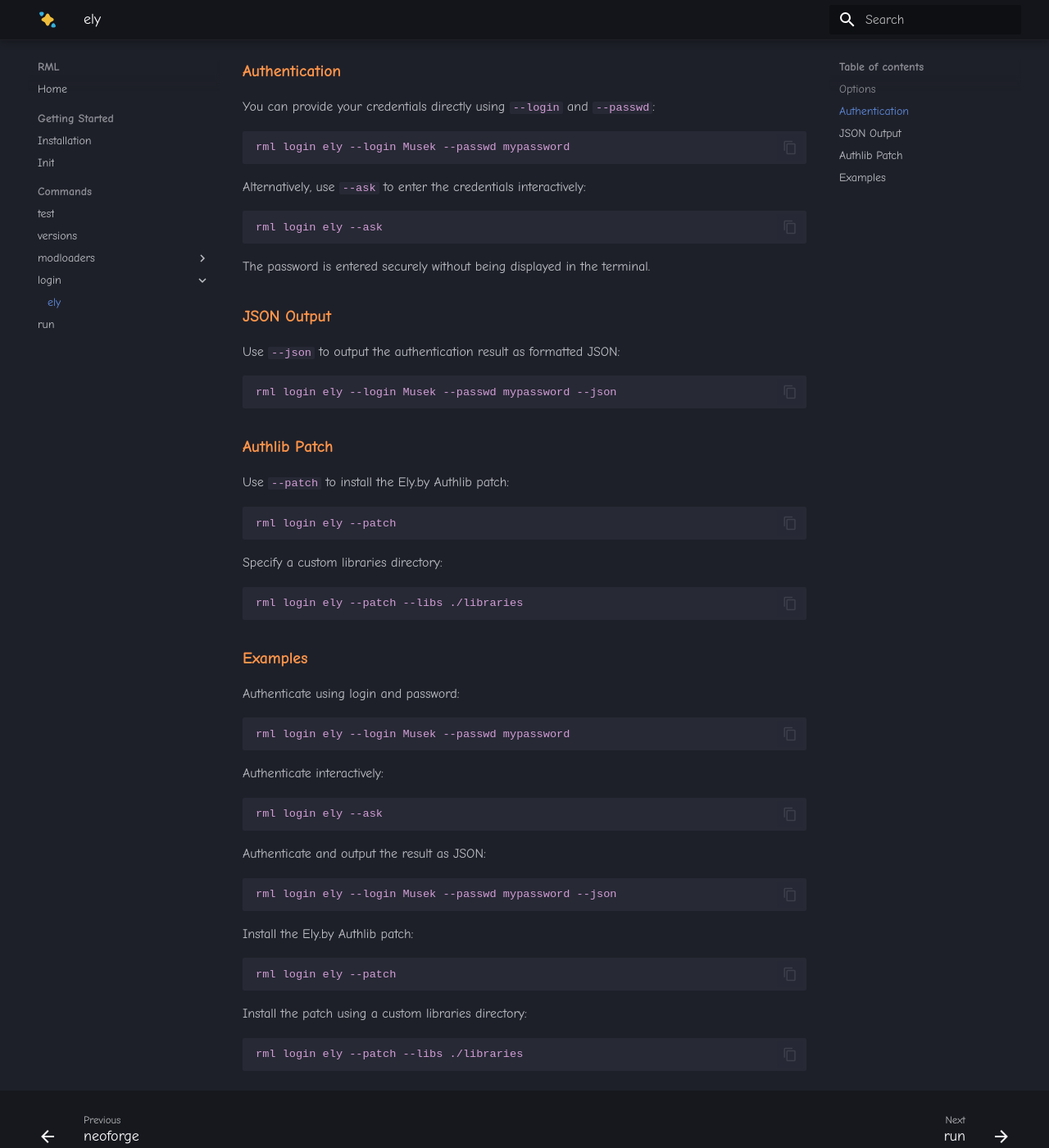
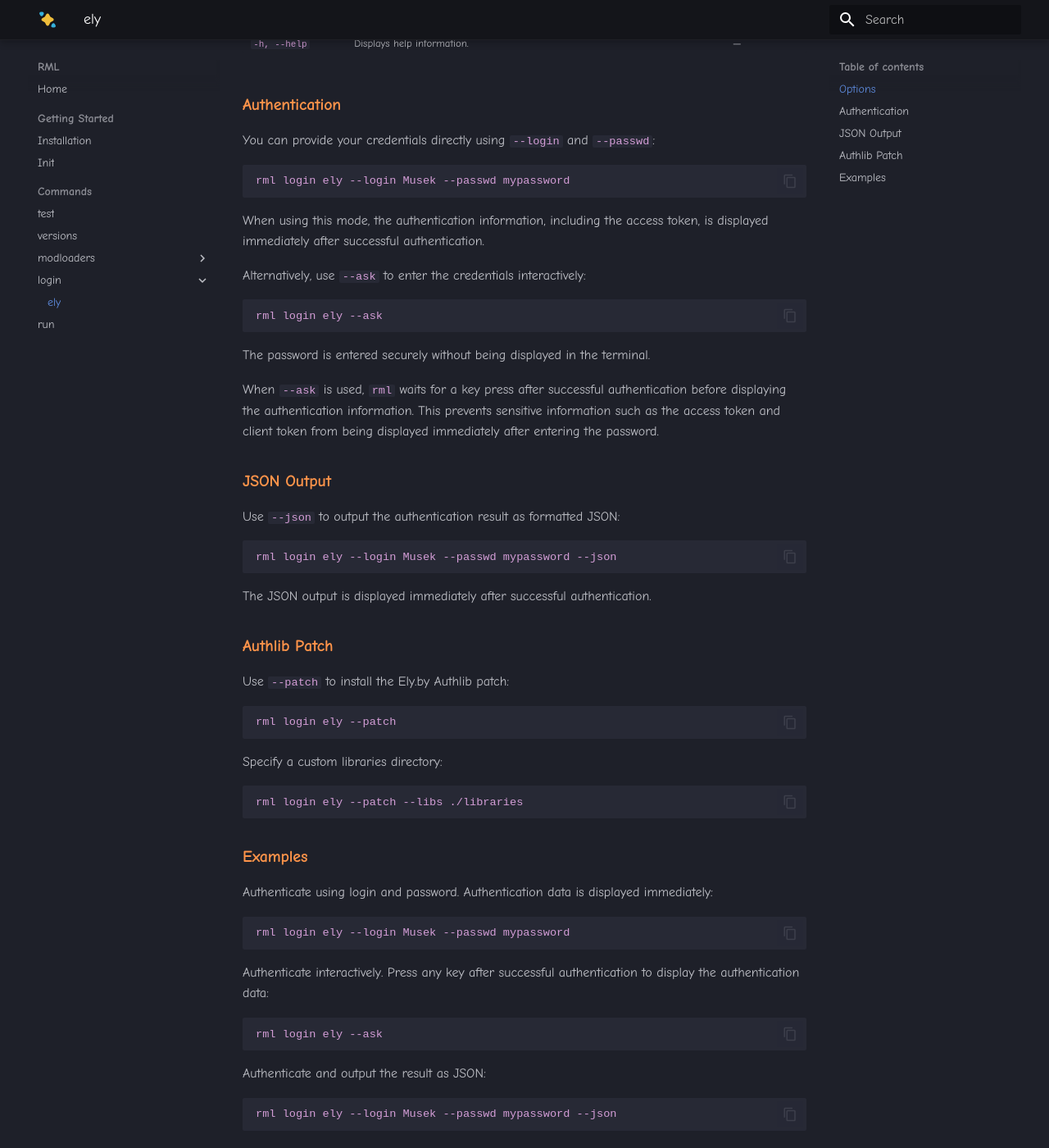
Before and after one commit to musdev13/rml, an MkDocs documentation site: the page built from docs/pages/commands/login/ely.md, in a window 1280 px wide and 1400 px high, scrolled down 625 px. Shown: the whole window at 82% size. Built offline with MkDocs 1.6.1 and Material for MkDocs 9.7.7, drawn with Linux system fonts in a browser that asks for light colours; some of the changed text lies outside the part shown.

Commit message:
--ask fix

````diff
--- a/Cargo.toml
+++ b/Cargo.toml
@@ -1,6 +1,6 @@
 [package]
 name = "rml"
-version = "0.8.1"
+version = "0.8.2"
 edition = "2024"
 license = "MIT"
 repository = "https://gitlab.com/cuteemus/rml"
@@ -13,3 +13,4 @@ clap = { version = "4.5", features = ["derive"] }
 tokio = { version = "1.0", features = ["full"] }
 serde_json = "1.0.150"
 rpassword = "7.5.4"
+crossterm = "0.29.0"
--- a/docs/pages/commands/login/ely.md
+++ b/docs/pages/commands/login/ely.md
@@ -8,13 +8,13 @@ authenticate with an Ely.by account and optionally install the Ely.by Authlib pa
 
 | Option                  | Description                                                                                       | Default |
 | ----------------------- | ------------------------------------------------------------------------------------------------- | ------- |
-| `-a, --ask`             | Prompts interactively for the Ely.by login and password. Conflicts with `--login` and `--passwd`. | —       |
+| `-a, --ask`             | Prompts interactively for the Ely.by login and password. After authentication, waits for a key press before displaying authentication data. Conflicts with `--login` and `--passwd`. | — |
 | `-l, --login <LOGIN>`   | Ely.by account login. Required unless `--ask` or `--patch` is specified.                          | —       |
 | `-p, --passwd <PASSWD>` | Ely.by account password. Required unless `--ask` or `--patch` is specified.                       | —       |
 | `--patch`               | Installs the Ely.by Authlib patch.                                                                | —       |
 | `--libs <LIBS_PATH>`    | **Optional.** Path to the libraries directory. Requires `--patch`.                               | —       |
 | `-j, --json`            | Outputs authentication information in JSON format. Conflicts with `--ask`.                       | —       |
-| `-h, --help`            | Displays help information.                                                                        | —       |
+| `-h, --help`             | Displays help information.                                                                        | —       |
 
 ### Authentication
 
@@ -24,6 +24,8 @@ You can provide your credentials directly using `--login` and `--passwd`:
 rml login ely --login Musek --passwd mypassword
 ```
 
+When using this mode, the authentication information, including the access token, is displayed immediately after successful authentication.
+
 Alternatively, use `--ask` to enter the credentials interactively:
 
 ```sh
@@ -32,6 +34,8 @@ rml login ely --ask
 
 The password is entered securely without being displayed in the terminal.
 
+When `--ask` is used, `rml` waits for a key press after successful authentication before displaying the authentication information. This prevents sensitive information such as the access token and client token from being displayed immediately after entering the password.
+
 ### JSON Output
 
 Use `--json` to output the authentication result as formatted JSON:
@@ -39,6 +43,8 @@ Use `--json` to output the authentication result as formatted JSON:
 ```sh
 rml login ely --login Musek --passwd mypassword --json
 ```
+
+The JSON output is displayed immediately after successful authentication.
 
 ### Authlib Patch
 
@@ -56,13 +62,13 @@ rml login ely --patch --libs ./libraries
 
 ### Examples
 
-Authenticate using login and password:
+Authenticate using login and password. Authentication data is displayed immediately:
 
 ```sh
 rml login ely --login Musek --passwd mypassword
 ```
 
-Authenticate interactively:
+Authenticate interactively. Press any key after successful authentication to display the authentication data:
 
 ```sh
 rml login ely --ask
````
Also changed, not shown: 2 other files.
